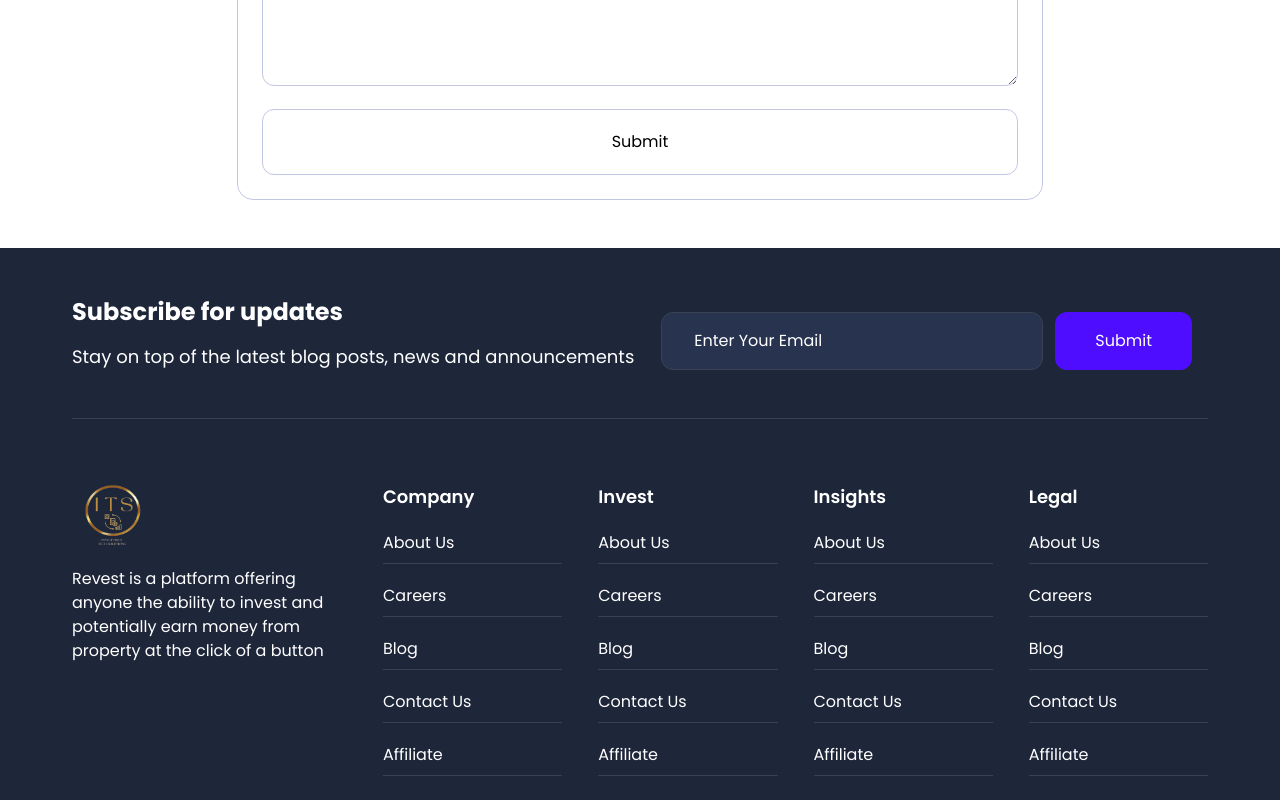
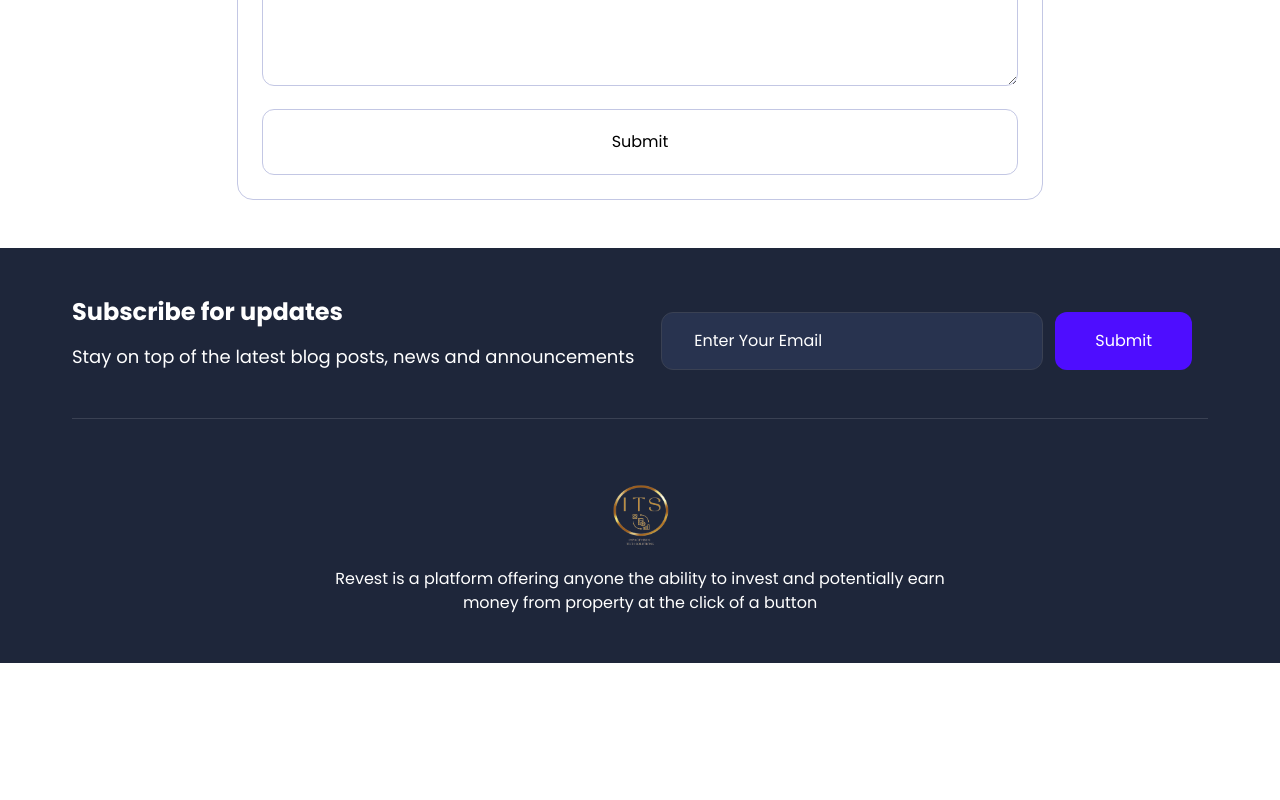
Before and after one commit to Impactmindz-Tech/impactmindz-tech, a React (Vite) app: page /impactmindz-tech/contact in a window 1280 px wide. Shown: the part 1623-2423 px from the top of the page. After the commit the page ends 2286 px from the top, so only its background shows below. Built offline with nearby package versions, Linux system fonts and the light colour scheme.

Commit message:
minur issue

```diff
--- a/src/components/Footer.jsx
+++ b/src/components/Footer.jsx
@@ -23,12 +23,14 @@ const Footer = () => {
                                 </div>
                             </div>
                         </div>
-                        <div className='flex md:flex-wrap text-white gap-9'>
-                            <div className='w-1/4 md:w-full'>
+                        <div className=' text-white gap-9'>
+                            <div className='text-center'>
+                                <figure className='flex justify-center'>
                                     <img className='w-20 h-16' src={logo} alt="" />
-                                <p className='text-white text-base pt-5'>Revest is a platform offering anyone the ability to invest and potentially earn money from property at the click of a button</p>
+                                </figure>
+                                <p className='text-white text-base pt-5 px-64 md:px-0 md:pb-3'>Revest is a platform offering anyone the ability to invest and potentially earn money from property at the click of a button</p>
                             </div>
-                            {
+                            {/* {
                                     footerLinks.map((item, i) => (
                                         <div key={i} className='flex md:flex-wrap w-[75%] gap-9 md:w-full'>
                                             <div className='w-1/4 md:w-[42%]'>
@@ -73,7 +75,7 @@ const Footer = () => {
                                             </div>
                                         </div>
                                     ))
-                            }
+                                } */}
                         </div>
                     </div>
                 </Container>
```
Lines whose indentation alone changed are shown as unchanged.
